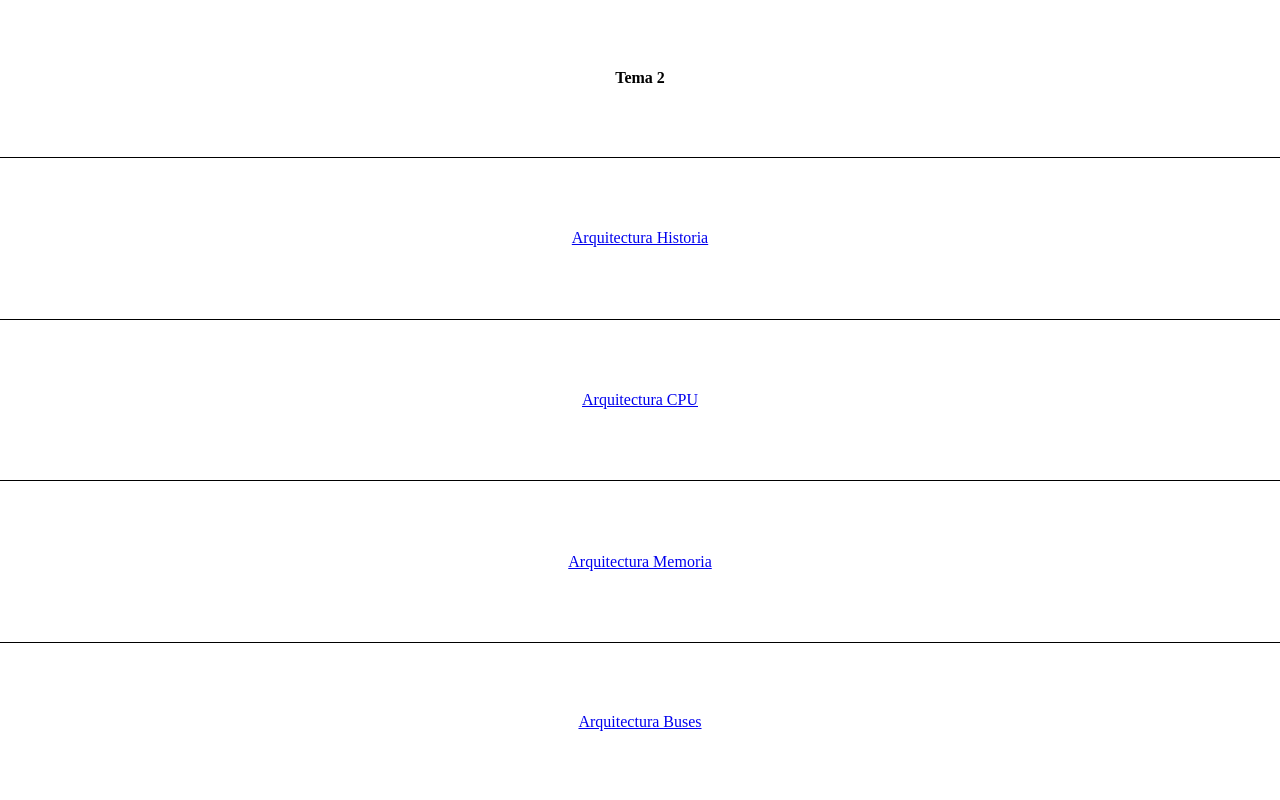
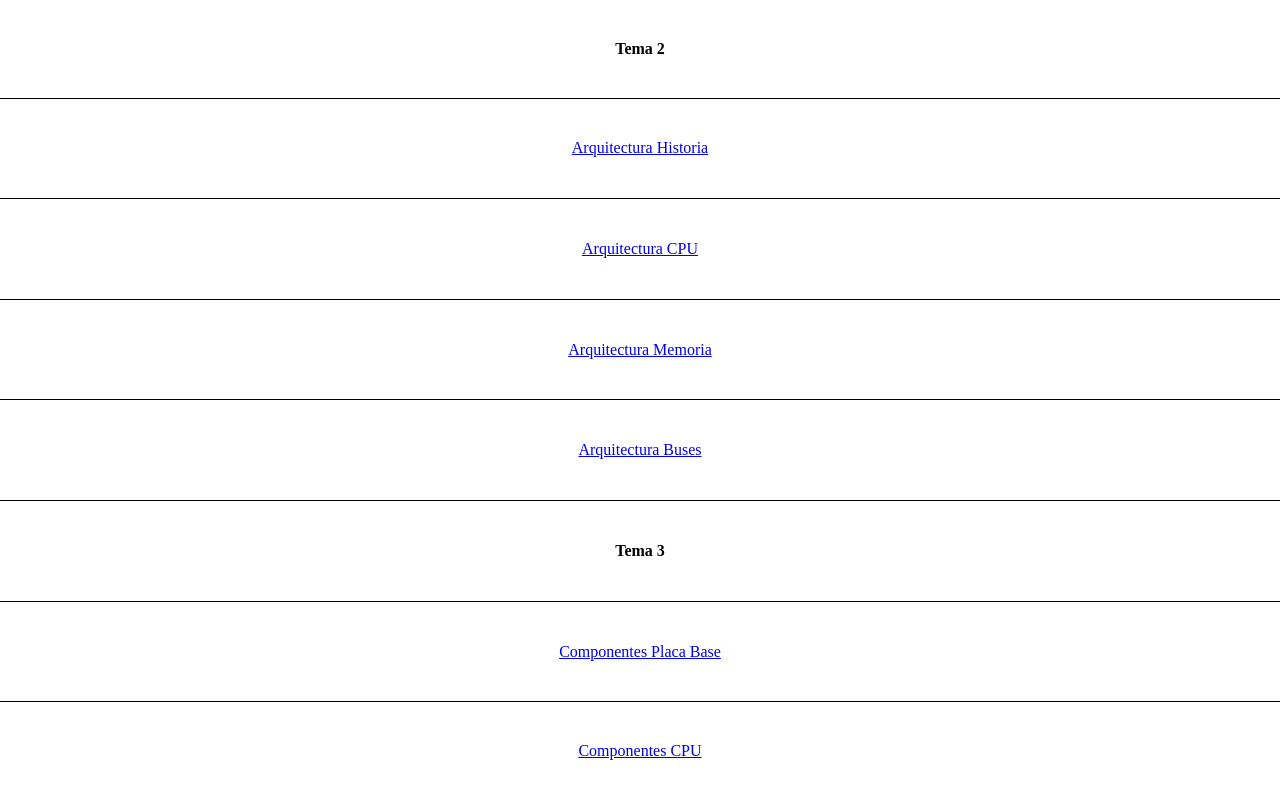
Before and after one commit to 4rchgu1n/paginaIvens, a plain HTML site: page tr.html in a window 1280 px wide. Drawn offline with Linux system fonts and the light colour scheme.

Commit message:
Added 2 first pdfs from Tema 3

```diff
--- a/tr.html
+++ b/tr.html
@@ -17,7 +17,7 @@
             border-right: 0;
             border-left: 0;
         }
-        .inerTable:first-child th{
+        tr:first-child th {
             border-top: none;
         }
         .inerTable:last-child td{
@@ -54,6 +54,15 @@
     <tr>
         <td class="entradaMenu"><a href="Arquitectura-Buses.pdf" target="macro">Arquitectura Buses</a></td>
     </tr>
+    <tr>
+        <th class="entradaMenu">Tema 3</th>
+    </tr>
+    <tr>
+        <td class="entradaMenu"><a href="Componentes-PlacaBase.pdf" target="macro">Componentes Placa Base</a></td>
+    </tr>
+    <tr>
+        <td class="entradaMenu"><a href="Componentes-CPU.pdf" target="macro">Componentes CPU</a></td>
+    </tr>
 </table>
 </body>
 </html>
```
Also changed, not shown: 2 other files.
